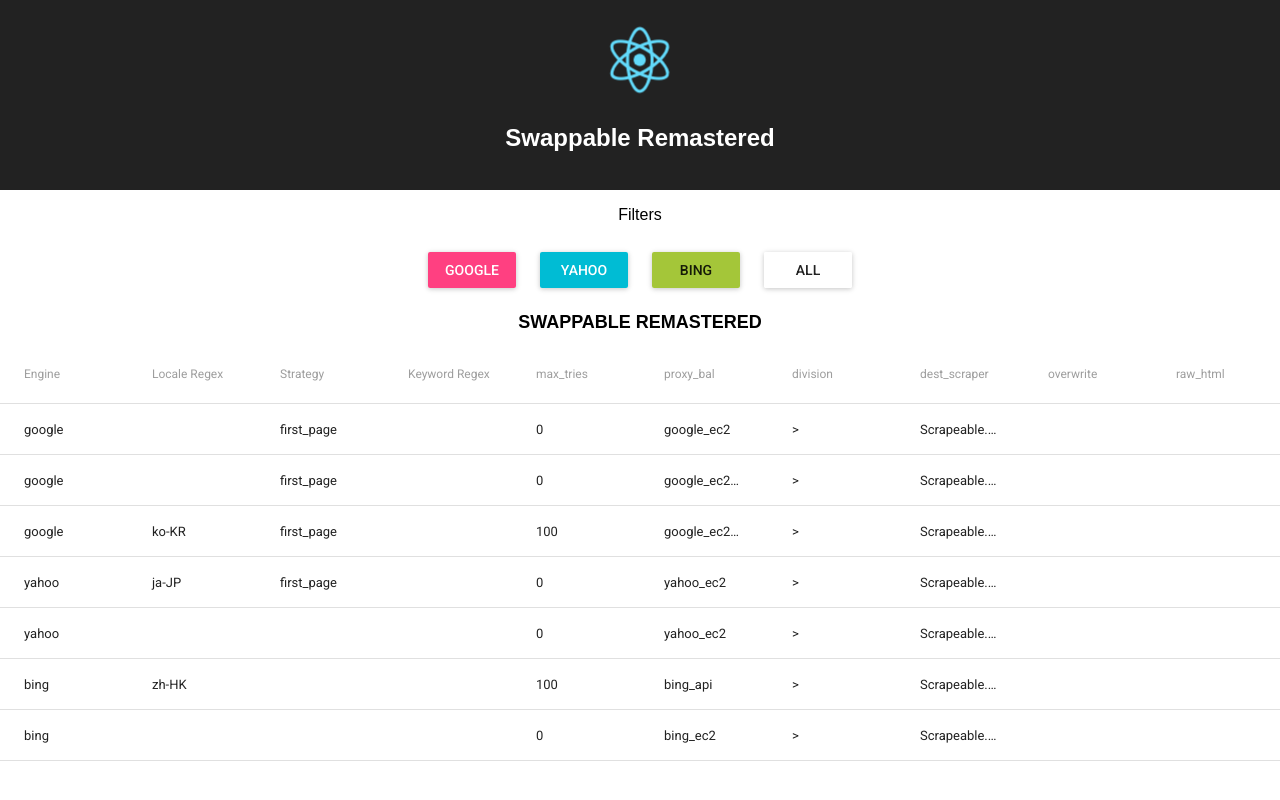
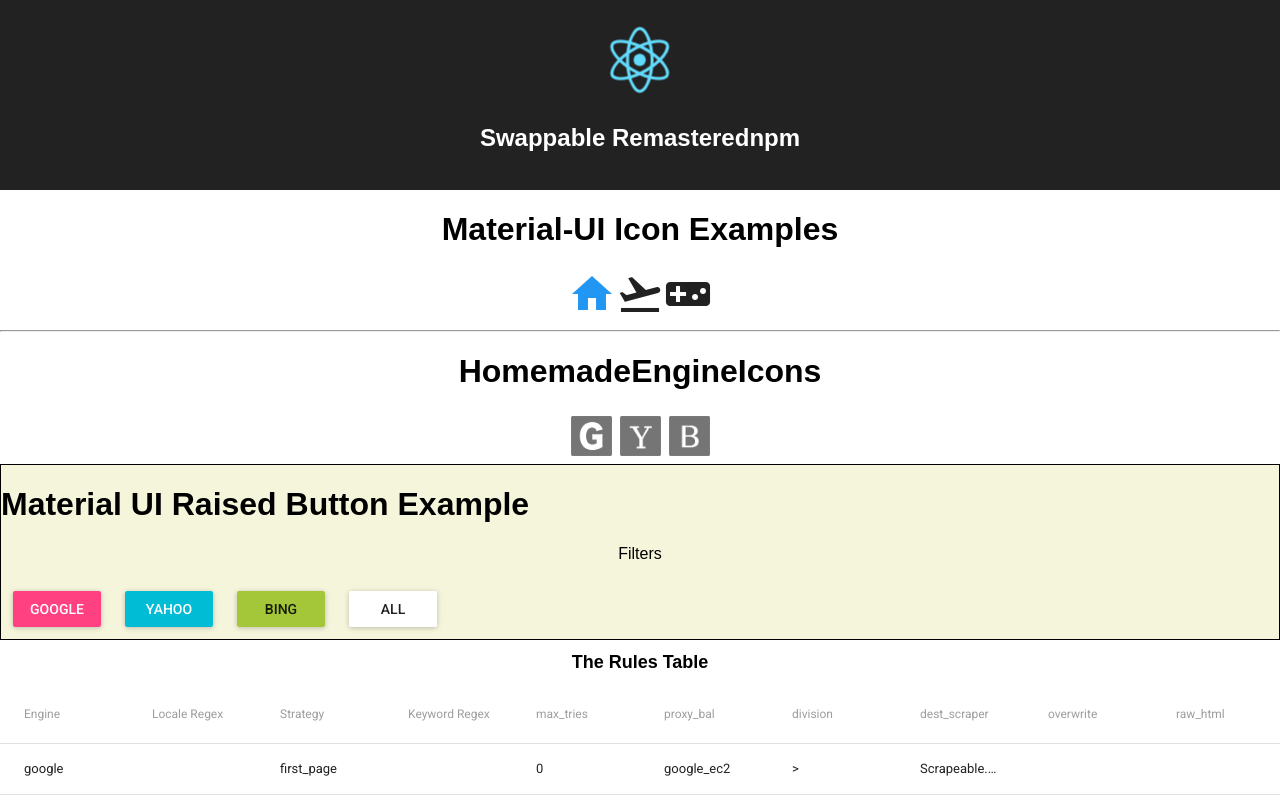
Before and after one commit to Trishthedish/d_and_d, a React (Create React App) app: page / in a window 1280 px wide. Shown: the top 800 px of the page. Built offline with nearby package versions, Linux system fonts and the light colour scheme.

Commit message:
Added 3 different ways to render icon fliter cluster. Likely going to add radiobutton to encompass more desired behavior.

```diff
--- a/src/App.css
+++ b/src/App.css
@@ -34,3 +34,15 @@
   border-width: thin;
   border-color: cornflowerblue;*/
 }
+
+.RaisedButtonExampleSimple {
+  text-align: left;
+  border: solid;
+  border-width: thin;
+  borer-color: green;
+  background-color: beige;
+}
+
+.RaisedButtonTitle {
+    text-align: center;
+}
--- a/src/App.js
+++ b/src/App.js
@@ -21,13 +21,14 @@
 // http://stackoverflow.com/a/34015469/988941
 // injectTapEventPlugin();
 // import MyAwesomeReactComponent from './MyAwesomeReactComponent';
-// const var blue = "#070F4E"
-// const lighterBlue = "#2772DB"
-// const  lightestBlue = #3AB1C8
+// const blue = "#070F4E";
+// const lighterBlue = "#2772DB";
+// const  lightestBlue = "#3AB1C8";
       // <img src={google_icon}/>
-const engineIcons = {
-  width: '35px',
-  height: '35px',
+const engineIcon = {
+  width: '41px',
+  height: '40px',
+  padding: '4px',
 }
 
 const iconStyles = {
@@ -38,9 +39,13 @@
 const buttonStyle = {
   margin: 12,
 }
+
+
+// example of creating buttons instead of using icons.
 const RaisedButtonExampleSimple = () => (
-  <div>
-    <p>Filters</p>
+  <div className ="RaisedButtonExampleSimple">
+    <h1>Material UI Raised Button Example</h1>
+    <p className="RaisedButtonTitle">Filters</p>
     <RaisedButton label="Google" secondary={true} style={buttonStyle} />
     <RaisedButton label="Yahoo" primary={true} style={buttonStyle} />
     <RaisedButton label="Bing" disabled={false} style={buttonStyle} backgroundColor="#a4c639" />
@@ -52,22 +57,25 @@
 
 const FontIconExampleIcons = () => (
   <div>
-    <FontIcon className="material-icons" style={iconStyles} color={blue500} hoverColor={greenA200}>home</FontIcon>
-    <FontIcon className="material-icons" style={iconStyles}>flight_takeoff</FontIcon>
-    <FontIcon className="material-icons" style={iconStyles}>videogame_asset</FontIcon>
+    <h1>Material-UI Icon Examples</h1>
+    <FontIcon className="material-icons" style={iconStyles} color={blue500} hoverColor={yellow500}>home</FontIcon>
+    <FontIcon className="material-icons" style={iconStyles} hoverColor={red500}>flight_takeoff</FontIcon>
+    <FontIcon className="material-icons" style={iconStyles} hoverColor={'#2772DB'}>videogame_asset</FontIcon>
   </div>
 );
 
-const EngineIcon = () => (
-  <div>
-    <img src={google_icon} style={engineIcons}color={blue500} hoverColor={greenA200}></img>
-    <img src={yahoo_icon} style={engineIcons}></img>
-    <img src={bing_icon} style={engineIcons}></img>
+// list of engine icons that designed myself
+const HomemadeEngineIcons = () => (
+  <div className="HomemadeEngineIcons">
+    <h1>HomemadeEngineIcons</h1>
+    <img src={google_icon} style={engineIcon} color={'#3AB1C8'} hoverColor={greenA200}></img>
+    <img src={yahoo_icon} style={engineIcon}></img>
+    <img src={bing_icon} style={engineIcon}></img>
 
   </div>
 );
 
-
+// allows rules to be sorted..
 const SortableItem = SortableElement(({value}) =>
 
     <TableRow>
@@ -195,18 +203,21 @@
       <div className="App">
         <div className="App-header">
           <img src={logo} className="App-logo" alt="logo" />
-          <h2>Swappable Remastered</h2>
+          <h2>Swappable Remasterednpm </h2>
         </div>
 
+        <FontIconExampleIcons/>
+
+        <hr></hr>
+        <HomemadeEngineIcons/>
 
 
         <RaisedButtonExampleSimple/>
-        <h1 className="App-intro">
-          SWAPPABLE REMASTERED
-        </h1>
+        <h1 className="App-intro"> The Rules Table</h1>
 
         <div><SortableComponent/></div>
       </div>
+
       </MuiThemeProvider>
     );
   }
```
